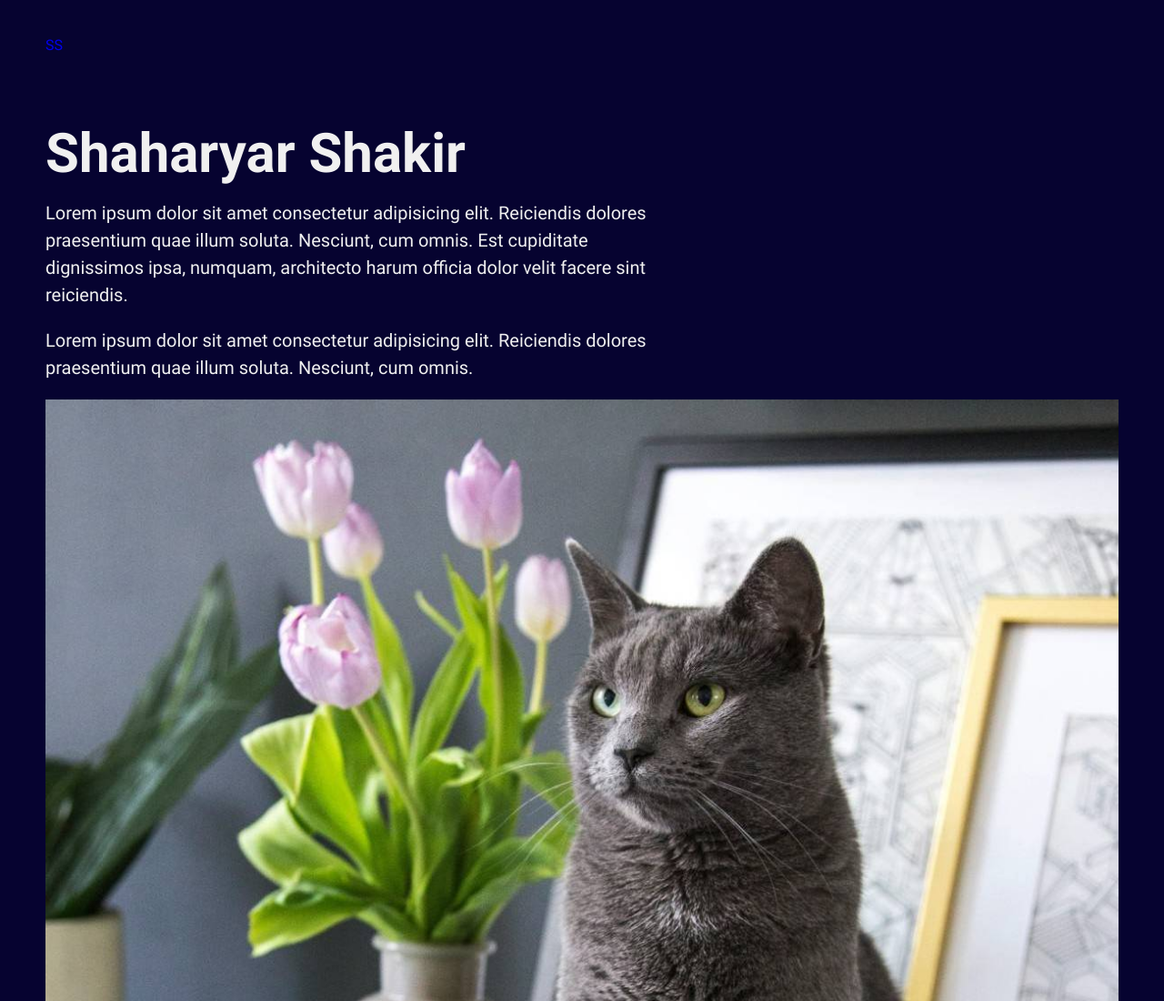
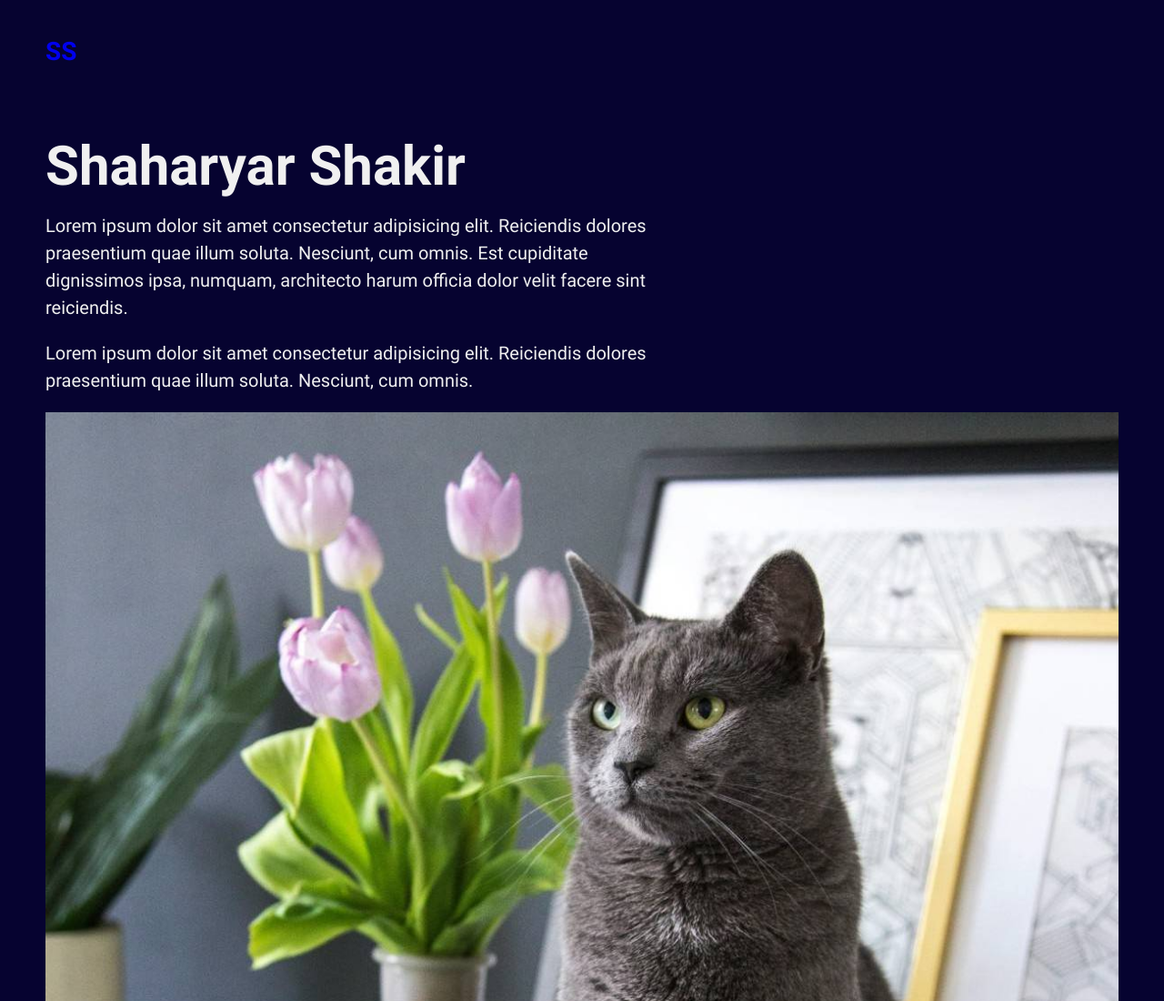
Before and after one commit to ShaharyarShakir/200-js-projects, a plain HTML site: page index.html in a window 1280 px wide. Shown: the top 1100 px of the page at 91% size. Drawn offline with Linux system fonts and the light colour scheme.

Commit message:
center the element

```diff
--- a/scss/components/_header.scss
+++ b/scss/components/_header.scss
@@ -6,4 +6,17 @@
             padding-block: 40px;
         }
     }
+    &__home{
+        display: grid;
+        place-items: center;
+        width: u.rem(46);
+        height: u.rem(46);
+        font-size: u.rem(24);
+        font-weight: 900;
+        @include u.breakpoint(large){
+            width: u.rem(60);
+            height: u.rem(60);
+            font-size: u.rem(28);
+        }
+    }
 }
```
Also changed, not shown: style.css, 1 other file.
